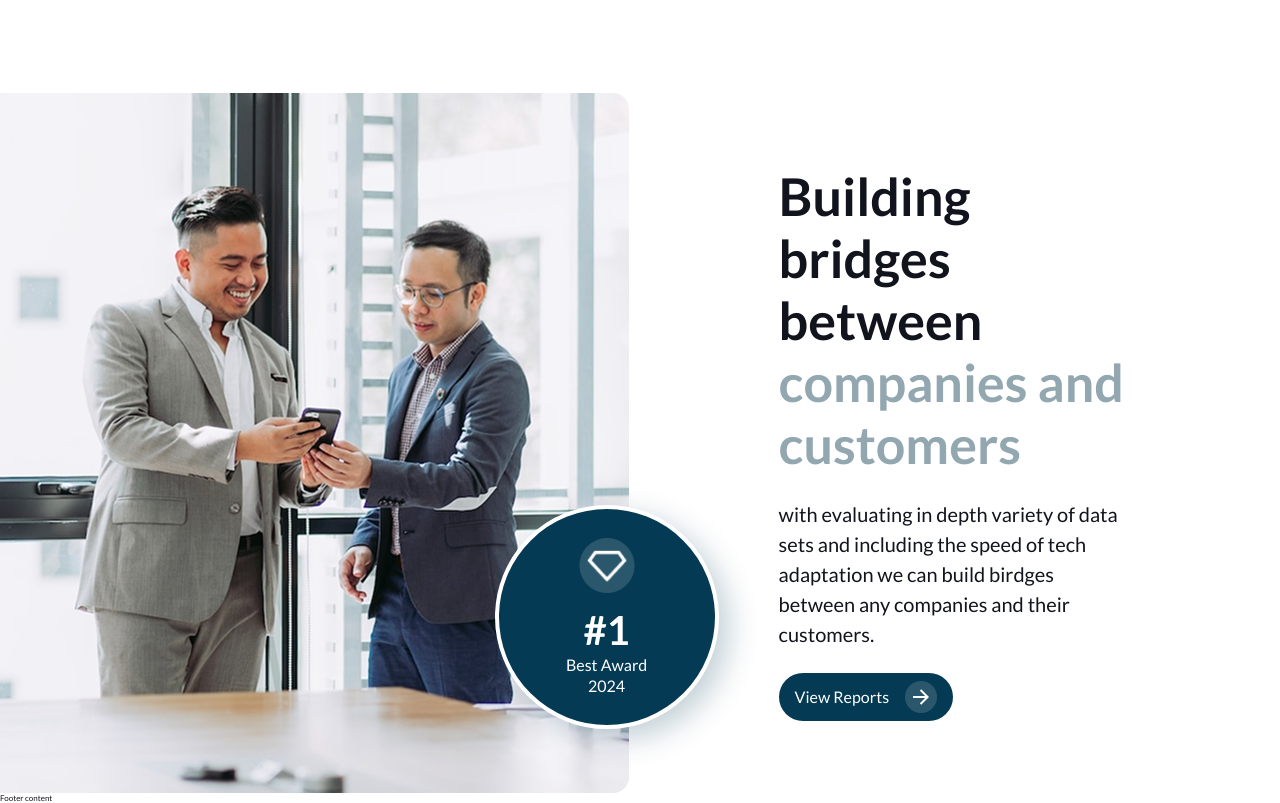
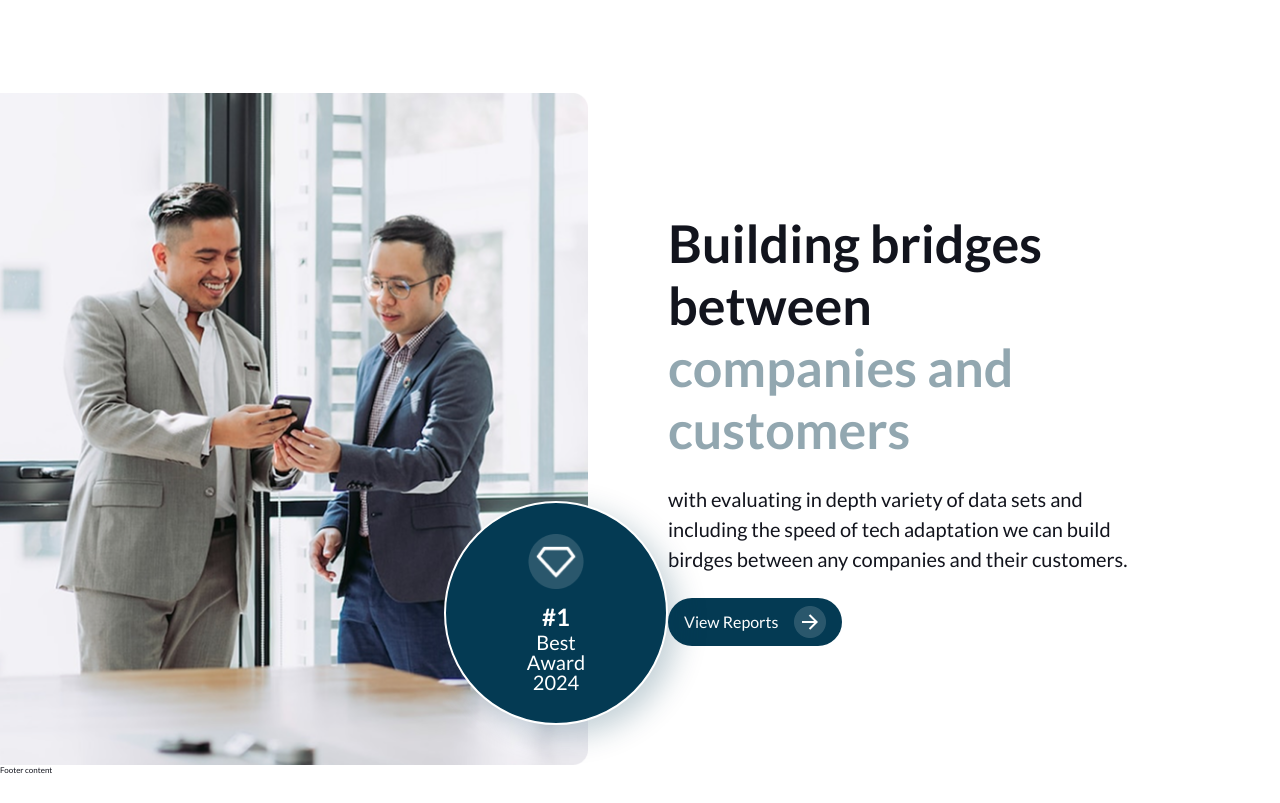
Before and after one commit to ArjunNarzary/trustco-landing-page, a plain HTML site: page index.html in a window 1280 px wide. Shown: the part 2183-2986 px from the top of the page. After the commit the page ends 2958 px from the top, so only its background shows below. Drawn offline with Linux system fonts and the light colour scheme.

Commit message:
Building bridge section responsiveness (#14)
* Added hero section content and assets

* Added media queries to make hero section responsive

* Added trusted brand section for desktop screen

* Added media query for trusted brand section responsiveness

* header section added

* Added media query and javascript to make header responsive and hide show nav list

* Added video section

* Fixed trusted brand padding-bottom

* Video section responsiveness added

* Benefit section added

* Added media query for benefit section responsiveness

* Created building bridge section UI

* Added building bridges section responsiveness

---------

Co-authored-by: Arjun Narzary <arjunn@byteridge.com>

```diff
--- a/index.html
+++ b/index.html
@@ -173,7 +173,7 @@
 
       <!-- Building bridges section -->
       <section id="building-bridges">
-        <div class="bridges-img-conatiner">
+        <div class="bridges-img-container">
           <img
             src="/assets/bridge-image.png"
             alt="building bridges handshake image"
@@ -182,8 +182,7 @@
             <div class="award-circle">
               <img src="/assets/icons/diamond-icon.png" alt="diamond icon" />
               <h3>#1</h3>
-              <p>Best Award</p>
-              <p>2024</p>
+              <p>Best Award 2024</p>
             </div>
           </div>
         </div>
--- a/style.css
+++ b/style.css
@@ -574,29 +574,30 @@ header {
 /* CSS FOR BUILDING BRDIGES SECTION STARTS HERE */
 #building-bridges {
   display: flex;
-  justify-content: space-between;
-  align-items: center;
-  padding: 0;
-  padding-right: var(--section-horizontal-padding);
-  gap: 9.5rem;
+  flex-direction: column-reverse;
+  gap: 4rem;
 
-  .bridges-img-conatiner {
+  .bridges-img-container {
     display: flex;
     justify-content: start;
+    width: 100vw;
+    margin-left: -2rem;
     img {
       object-fit: contain;
-      height: 87.5rem;
-      width: auto;
+      height: auto;
+      width: 80vw;
     }
     .award-circle-container {
       position: relative;
-      min-width: 9.2rem;
+      content: "";
+
+      width: 9rem;
       .award-circle {
         position: absolute;
-        bottom: 8rem;
-        right: -2rem;
-        width: 28rem;
-        height: 28rem;
+        bottom: 3rem;
+        right: 0rem;
+        width: 22rem;
+        height: 22rem;
         border-radius: 50%;
         background-color: var(--primary-color);
         border: 4px solid #fff;
@@ -608,18 +609,18 @@ header {
         color: #fff;
         gap: 0.1rem;
         img {
-          width: 7rem;
-          height: 7rem;
-          margin-bottom: 1.5rem;
+          width: 5rem;
+          height: 5rem;
+          margin-bottom: 1rem;
         }
         h3 {
-          font-size: 5rem;
+          font-size: 4rem;
           margin: 0;
-          font-weight: 700;
+          font-weight: 500;
         }
         p {
           line-height: 2.5rem;
-          font-size: var(--font-sm);
+          font-size: var(--font-md);
         }
       }
     }
@@ -628,12 +629,17 @@ header {
     flex: 1;
     display: flex;
     flex-direction: column;
+    align-items: center;
     gap: var(--spacing-lg);
     h2 {
       margin: 0;
+      text-align: center;
       span {
         color: var(--secondary-color);
       }
+    }
+    p {
+      text-align: center;
     }
     .view-reports-btn {
       background-color: var(--primary-color);
@@ -645,8 +651,7 @@ header {
       gap: 2rem;
       padding: 1rem 2rem;
       border-radius: 6.5rem;
-      font-size: var(--font-sm);
-
+      font-size: var(--font-md);
       img {
         width: 4rem;
         height: 4rem;
@@ -654,4 +659,86 @@ header {
     }
   }
 }
+
+@media (min-width: 768px) {
+  #building-bridges {
+    flex-direction: row;
+    justify-content: space-between;
+    align-items: center;
+    padding: 0;
+    padding-right: var(--section-horizontal-padding);
+    gap: 9.5rem;
+
+    .bridges-img-container {
+      width: calc(50vw - 4.5rem);
+      img {
+        height: auto;
+        width: 100%;
+      }
+      .award-circle-container {
+        min-width: 9.2rem;
+        .award-circle {
+          border-width: 2px;
+          bottom: 2rem;
+          right: 2rem;
+          width: 20rem;
+          height: 20rem;
+          gap: 0.1rem;
+          img {
+            width: 5rem;
+            height: 5rem;
+            margin-bottom: 1.5rem;
+          }
+          h3 {
+            font-size: 3rem;
+            font-weight: 700;
+          }
+          p {
+            line-height: 2.5rem;
+            font-size: var(--font-md);
+            max-width: 10rem;
+            text-align: center;
+          }
+        }
+      }
+    }
+
+    .bridge-text-container {
+      align-items: start;
+      h2,
+      p {
+        text-align: left;
+      }
+
+      .view-reports-btn {
+        font-size: var(--font-sm);
+      }
+    }
+  }
+}
+
+@media (min-width: 1024px) {
+  #building-bridges {
+    gap: 10rem;
+
+    .bridges-img-container {
+      .award-circle-container {
+        min-width: 10vw;
+        .award-circle {
+          bottom: 5rem;
+          right: 6rem;
+          width: 18vw;
+          height: 18vw;
+          max-width: 28rem;
+          max-height: 28rem;
+          img {
+            width: 7rem;
+            height: 7rem;
+          }
+        }
+      }
+    }
+  }
+}
+
 /* CSS FOR BUILDING BRDIGES SECTION ENDS HERE */
```
